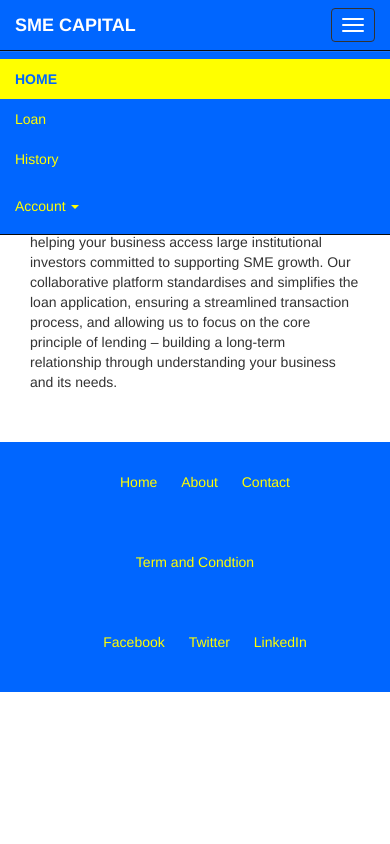
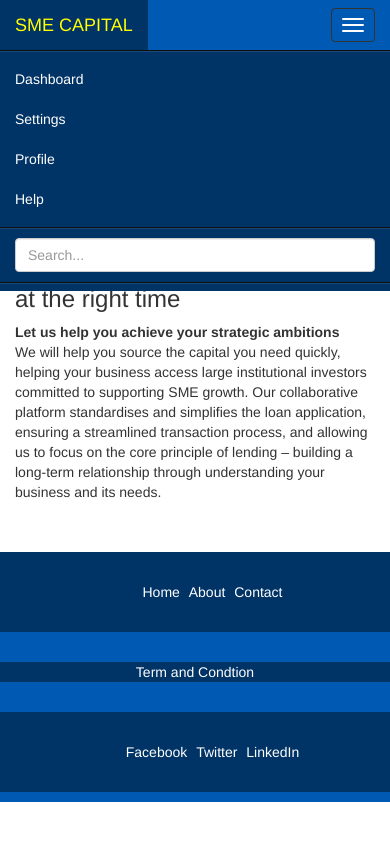
Before and after one commit to DilshadGit/sme_capital, a Django app: a page that uses sme_capital/config/urls.py in a window 390 px wide, after a click on "Toggle navigation"; the page is wider, and only the part inside the window is pictured. Run offline with Django 3.2, Linux system fonts and the light colour scheme; some libraries are stand-ins or nearby versions.

Commit message:
Added extra works on cms site and list api button for better layout

```diff
--- a/sme_capital/config/urls.py
+++ b/sme_capital/config/urls.py
@@ -2,6 +2,7 @@
 from django.conf.urls import include, url
 from django.contrib import admin
 from django.conf.urls.static import static
+from control_panal import views
 from control_panal.views import home
 
 urlpatterns = [
@@ -11,7 +12,7 @@
     url(r'^api/loans/', include('loans_app.loan_api.urls_api', namespace='loans_api')),
     url(r'^setting/', include('control_panal.urls', namespace='control_panal')),
     url(r'^accounts/', include('registration.backends.simple.urls')),
-    url(r'^', home),
+    url(r'', views.home, name='index'),
 ]
 
 
--- /dev/null
+++ b/sme_capital/control_panal/templates/cms_index.html
@@ -0,0 +1,14 @@
+{% extends 'backend/back_base.html' %}
+
+
+{% block content %}
+<h1>Welcome home</h1>
+<div class="col-md-8">
+	<h3>Access the right capital solution at the right time</h3>
+	<b>Let us help you achieve your strategic ambitions</b>
+	<p>We will help you source the capital you need quickly, helping your business access large institutional investors committed to supporting SME growth. Our collaborative platform standardises and simplifies the loan application, ensuring a streamlined transaction process, and allowing us to focus on the core principle of lending – building a long-term relationship through understanding your business and its needs.</p>
+	<br>
+<br>
+</div>
+
+{% endblock content %}
--- a/sme_capital/control_panal/urls.py
+++ b/sme_capital/control_panal/urls.py
@@ -2,7 +2,6 @@
 from . import views
 
 
-
 urlpatterns = [
-	url(r'^$',  views.home, name='index'),
+	url(r'^$',  views.cms_page, name='cms_index'),
 ]
--- a/sme_capital/control_panal/views.py
+++ b/sme_capital/control_panal/views.py
@@ -5,3 +5,7 @@
 def home(request):
 	context = {}
 	return render(request, 'index.html', context)
+
+def cms_page(request):
+	context = {}
+	return render(request, 'cms_index.html', context)
--- a/sme_capital/loans_app/templates/loan_list.html
+++ b/sme_capital/loans_app/templates/loan_list.html
@@ -29,10 +29,9 @@
 	</div>
 	{% if request.title.id is None %}
 	<div class="col-md-12">
-		<h3>Create Loan</h3>
-		<p>You are currently have no any loan if you want create new loan please follow the process</p>
+
 		<a href="{% url 'loans_app:create_loan' %}">
-			<button type="button" class="btn btn-primary">Create New loan</button>
+			<button type="button" class="btn btn-success pull-right">Create New loan</button>
 		</a>
 	</div>
 	{% else %}
--- a/sme_capital/requirements.txt
+++ b/sme_capital/requirements.txt
@@ -2,4 +2,5 @@
 django-bootstrap3==9.0.0
 django-forms-bootstrap==3.1.0
 django-registration-redux==1.7
+djangorestframework==3.6.3
 pytz==2017.2
--- a/sme_capital/static/css/cms_style.css
+++ b/sme_capital/static/css/cms_style.css
@@ -1,14 +1,14 @@
 .navbar-inverse .navbar-collapse, .navbar-inverse .navbar-form {
 	/*background-color: #004080;*/
-	background-color: #0047b3;
+	background-color: #003366;
 }
 .navbar-inverse .navbar-brand, .navbar-inverse .navbar-nav {
-	background-color: #0047b3;
+	background-color: #003366;
 }
 
 .navbar-inverse .navbar-brand:focus, .navbar-inverse .navbar-brand:hover {
     color: #ffff00;
-    background-color: #0047b3;
+    background-color: #003366;
 }
 
 .container-backen {
@@ -16,9 +16,9 @@
 }
 
 footer.container-backend :{
-	background-color: #0047b3;
+	background-color: #003366;
 }
 
 div.col-md-4.backend {
-	background-color: #0047b3;
+	background-color: #003366;
 }
--- a/sme_capital/static/css/style.css
+++ b/sme_capital/static/css/style.css
@@ -1,34 +1,34 @@
 .navbar-inverse .navbar-collapse, .navbar-inverse .navbar-form {
 	/*background-color: #003d66;*/
-	background-color: #0066ff;
-	color: #ffff00;
+	background-color: #0059b3;
+	color: #fff;
 }
 
 .navbar-inverse {
-    background-color: #0066ff;
+    background-color: #0059b3;
     border-color: #080808;
-    color: #ffff00;
+    color: #fff;
 }
 
 .navbar-inverse .navbar-brand {
-	color: #ffff00;
+	color: #fff;
 }
 
 .navbar-inverse .navbar-nav>li>a {
-	color: #ffff00;
+	color: #fff;
 }
 
 
 footer.container-fluid {
-	background-color: #0066ff;
+	background-color: #0059b3;
 }
 
 footer.container-backend {
-	background-color: #0066ff;
+	background-color: #0059b3;
 }
 
 footer {
-	color: #ffff00;
+	color: #fff;
 }
 
 
@@ -68,8 +68,8 @@
 .navbar-inverse .navbar-nav>.active>a,
 .navbar-inverse .navbar-nav>.active>a:focus,
 .navbar-inverse .navbar-nav>.active>a:hover {
-    color: #0066ff;
-    background-color: #ffff00;
+    color: #0059b3;
+    background-color: #fff;
     text-transform: uppercase;
     font-weight: bold;
 }
--- /dev/null
+++ b/sme_capital/templates/backend/back_base.html
@@ -0,0 +1,38 @@
+{% load static %}
+{% load bootstrap_tags %}
+{% block style %} {% endblock style %}
+
+{% include 'backend/back_header.html' %}
+{% include 'backend/back_navbar.html' %}
+
+    <div class="container-fluid">
+      <div class="row">
+        <div class="col-sm-3 col-md-2 sidebar">
+          <ul class="nav nav-sidebar">
+            <li class="active text-center"><a href="{% url 'index' %}">
+              Home</a>
+              <span class="sr-only">(current)</span></a>
+            </li>
+            <li class="text-center"><a href="{% url 'loans_app:profile' %}">Profile
+            </li>
+            <li class="text-center"><a href="{% url 'loans_app:list_loan' %}">Loans</a>
+            <li class="text-center"><a href="{% url 'loans_api:list_api' %}">API</a>
+            </li>
+            <li class="text-center"><a href="#">History</a></li>
+          </ul>
+
+        </div>
+
+        <div class="col-sm-9 col-sm-offset-3 col-md-10 col-md-offset-2 main">
+          <h1 class="page-header">CMS</h1>
+        </div>
+          {# include 'backend/messages.html' #}
+          {% block content %}
+
+          {% endblock content %}
+
+        </div>
+      </div>
+    </div>
+
+    {% include 'backend/back_footer.html' %}
--- /dev/null
+++ b/sme_capital/templates/backend/back_footer.html
@@ -0,0 +1,37 @@
+{% load staticfiles %}
+
+    <footer class="container-backend">
+        <div class="row">
+            <div class="col-md-4 backend">
+                <ul>
+                    <li>Home</li>
+                    <li>About</li>
+                    <li>Contact</li>
+                </ul>
+            </div>
+            <div class="col-md-4 backend">
+                <p class="text-center">Term and Condtion</p>
+            </div>
+            <div class="col-md-4 backend">
+                <ul>
+                    <li>Facebook</li>
+                    <li>Twitter</li>
+                    <li>LinkedIn</li>
+                </ul>
+            </div>
+        </div>
+
+    </footer>
+
+<!-- Bootstrap core JavaScript
+    ================================================== -->
+    <!-- Placed at the end of the document so the pages load faster -->
+    <script src="https://ajax.googleapis.com/ajax/libs/jquery/1.12.4/jquery.min.js"></script>
+    <script>window.jQuery || document.write('<script src="../../assets/js/vendor/jquery.min.js"><\/script>')</script>
+    <script src="{% static 'bootstrap/js/bootstrap.min.js' %}"></script>
+    <!-- Just to make our placeholder images work. Don't actually copy the next line! -->
+    <script src="{% static 'bootstrap/js/vendor/holder.min.js' %}"></script>
+    <!-- IE10 viewport hack for Surface/desktop Windows 8 bug -->
+    <script src="{% static 'bootstrap/js/ie10-viewport-bug-workaround.js' %}"></script>
+  </body>
+</html>
--- /dev/null
+++ b/sme_capital/templates/backend/back_header.html
@@ -0,0 +1,40 @@
+{% load static %}
+c
+<!DOCTYPE html>
+<html lang="en">
+  <head>
+    <meta charset="utf-8">
+    <meta http-equiv="X-UA-Compatible" content="IE=edge">
+    <meta name="viewport" content="width=device-width, initial-scale=1">
+    <!-- The above 3 meta tags *must* come first in the head; any other head content must come *after* these tags -->
+    <meta name="description" content="">
+    <meta name="author" content="">
+    <link rel="icon" href="../../favicon.ico">
+
+    <title>Dashboard Template for Bootstrap</title>
+
+    <!-- Bootstrap core CSS -->
+    <link href="{% static '/bootstrap/css/bootstrap.min.css' %}" rel="stylesheet">
+
+    <!-- IE10 viewport hack for Surface/desktop Windows 8 bug -->
+    <link href="{% static 'bootstrap/css/ie10-viewport-bug-workaround.css' %}" rel="stylesheet">
+
+    <!-- Custom styles for this template -->
+    <link href="{% static 'bootstrap/css/dashboard.css' %}" rel="stylesheet">
+    <link href="{% static 'css/style.css' %}" rel="stylesheet">
+    <link href="{% static 'css/cms_style.css' %}" rel="stylesheet">
+    {% block style %}
+        <link rel="stylesheet" type="text/css" href="{% static 'css/clean_forms.css' %}">
+    {% endblock style %}
+    <!-- Just for debugging purposes. Don't actually copy these 2 lines! -->
+    <!--[if lt IE 9]><script src="../../assets/js/ie8-responsive-file-warning.js"></script><![endif]-->
+    <script src="{% static 'bootstrap/js/ie-emulation-modes-warning.js' %}"></script>
+
+    <!-- HTML5 shim and Respond.js for IE8 support of HTML5 elements and media queries -->
+    <!--[if lt IE 9]>
+      <script src="https://oss.maxcdn.com/html5shiv/3.7.3/html5shiv.min.js"></script>
+      <script src="https://oss.maxcdn.com/respond/1.4.2/respond.min.js"></script>
+    <![endif]-->
+  </head>
+
+  <body>
--- /dev/null
+++ b/sme_capital/templates/backend/back_navbar.html
@@ -0,0 +1,27 @@
+{% load staticfiles %}
+
+<nav class="navbar navbar-inverse navbar-fixed-top">
+  <div class="container-fluid">
+    <div class="navbar-header">
+      <button type="button" class="navbar-toggle collapsed" data-toggle="collapse" data-target="#navbar" aria-expanded="false" aria-controls="navbar">
+        <span class="sr-only">Toggle navigation</span>
+        <span class="icon-bar"></span>
+        <span class="icon-bar"></span>
+        <span class="icon-bar"></span>
+      </button>
+      <a class="navbar-brand" href="{% url 'index' %}">SME CAPITAL</a>
+    </div>
+
+    <div id="navbar" class="navbar-collapse collapse">
+      <ul class="nav navbar-nav navbar-right">
+        <li><a href="{% url 'control_panal:cms_index' %}">Dashboard</a></li>
+        <li><a href="#">Settings</a></li>
+        <li><a href="{# url 'accounts:edit_profile' #}">Profile</a></li>
+        <li><a href="#">Help</a></li>
+      </ul>
+      <form class="navbar-form navbar-right">
+        <input type="text" class="form-control" placeholder="Search...">
+      </form>
+    </div>
+  </div>
+</nav>
--- a/sme_capital/templates/navbar.html
+++ b/sme_capital/templates/navbar.html
@@ -10,8 +10,7 @@
         <span class="icon-bar"></span>
         <span class="icon-bar"></span>
       </button>
-      <a class="navbar-brand" href="/">
-      <!-- <img src="{% static 'images/logo.png' %}" class="img-responsive" width="40" height="40"> -->
+      <a class="navbar-brand" href="{% url 'index' %}">
         <strong>
           SME CAPITAL
         </strong>
@@ -20,9 +19,19 @@
 
     <div id="navbar" class="collapse navbar-collapse">
       <ul class="nav navbar-nav">
-        <li class="active"><a href="{% url 'control_panal:index' %}">Home</a></li>
-        <li><a href="{% url 'loans_app:list_loan' %}" class="">Loan</a></li>
-        <li><a href="#">History</a></li>
+        <li class="active"><a href="{% url 'index' %}">Home</a></li>
+        <li><a href="{% url 'loans_app:list_loan' %}">Loan</a></li>
+
+        <li>
+          <a href="#" class="dropdown-toggle" data-toggle="dropdown" role="button" aria-haspopup="true" aria-expanded="false"> API<span class="caret"></span></a>
+          <ul class="dropdown-menu">
+            <li>
+              <a href="{% url 'loans_api:list_api' %}" title=""> API list
+              </a>
+            </li>
+
+          </ul>
+        </li>
       </ul>
 
       <ul class="nav navbar-nav navbar-right">
@@ -45,7 +54,7 @@
 
             <!-- user from the company can have access to cms page where can view create update and delete forms has been created -->
               {% if request.user.is_staff %}
-              <li><a href="{# url 'control_panal:cms_page' #}" target="_blank">
+              <li><a href="{% url 'control_panal:cms_index' %}" target="_blank">
                 <i class="fa fa-tasks"></i> CMS
               </a></li>
               <li>
```
Also changed, not shown: sme_capital/loans_app/loan_api/view_api.py (+21 -1 lines), sme_capital/loans_app/views.py (+6 -23 lines), sme_capital/sme_capital_db.sqlite3, sme_capital/templates/backend/messages.html (added).
